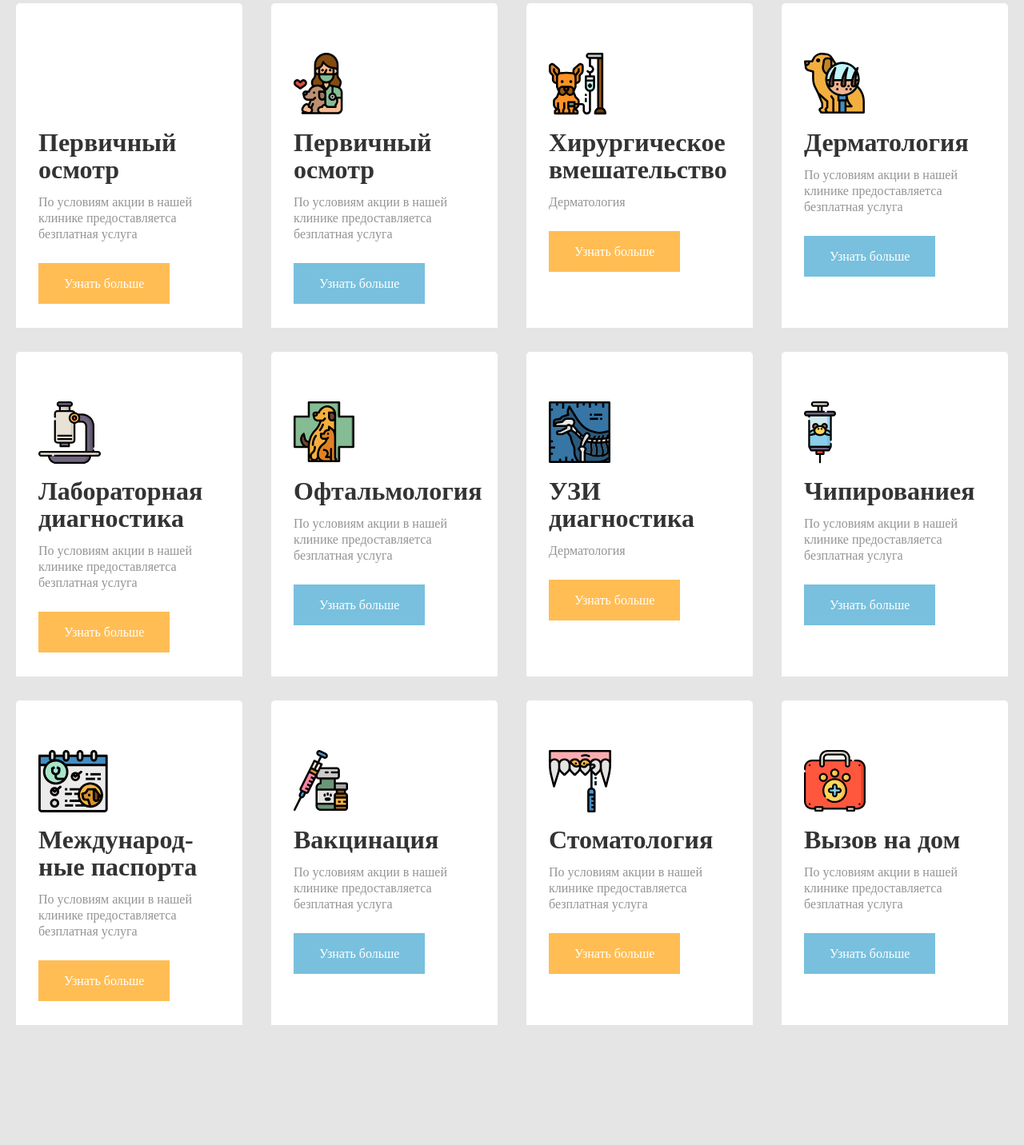
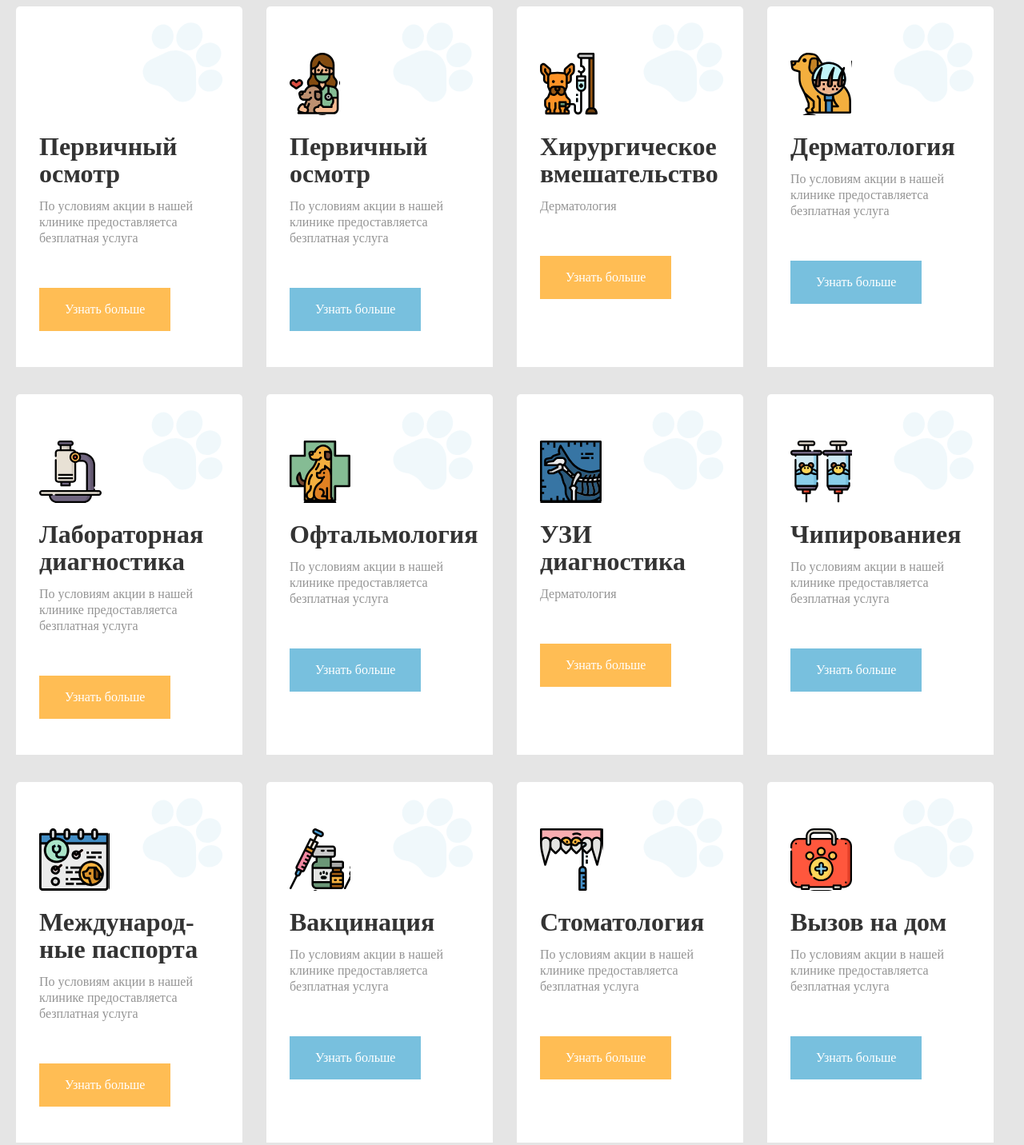
Before and after one commit to jasur727/vet-clinic-our, a plain HTML site: page index.html in a window 1280 px wide. Shown: the part 71-1503 px from the top of the page at 80% size. Before the commit the page ends 1403 px from the top, so only its background shows below. Drawn offline with Linux system fonts and the light colour scheme.

Commit message:
add sectioon

```diff
--- a/css/styles.css
+++ b/css/styles.css
@@ -148,7 +148,8 @@ body{
   list-style: none;
   display: flex;
   flex-wrap: wrap;
-  justify-content: space-between;
+  margin-left: -30px;
+  margin-top: -34px;
   margin: 0;
   padding: 0;
   margin-bottom: 50px;
@@ -156,12 +157,15 @@ body{
 
 .our-services__item{
   background-color: #fff;
-  padding: 157px 22px 45px 28px;
+  padding: 58px 22px 45px 29px;
   margin-right: 30px;
-  margin-top: 30px;
+  margin-top: 34px;
   width: 283px;
   border-radius: 5px 5px 0px 0px;
   transition: all 0.5s ease;
+  background-image: url("../img/bg-blue.svg");
+  background-repeat: no-repeat;
+  background-position: right top;
 }
 
 .our-services__item:hover{
@@ -181,26 +185,23 @@ body{
   color: #333333;
 }
 
-.our-services__icon{
-  position: relative;
-}
-
-.our-services__icon::before{
+.our-services__item::before{
   content: '';
-  position: absolute;
+  display: block;
+  background-image: url("../img/bg-blue.svg");
+  width: 86px;
   height: 78px;
-  background-repeat: no-repeat;
-  top: -95px;
+  margin-bottom: 22px;
 }
 
 .our-services__text{
-  width: 230px;
+  /* width: 230px; */
   font-family: 'Futura PT';
   font-style: normal;
   font-weight: normal;
   font-size: 16px;
   line-height: 20px;
-  margin-bottom: 42px;
+  margin-bottom: 26px;
   color: #949494;
   margin-top: 14px;
 }
@@ -214,6 +215,7 @@ body{
   color: #949494;
   padding: 15px 30px;
   border: 2px solid black;
+  display: inline-block;
   text-decoration: none;
   white-space: nowrap;
   margin-top: 26px;
--- a/index.html
+++ b/index.html
@@ -1,5 +1,6 @@
 <!DOCTYPE html>
 <html lang="en">
+
 <head>
   <meta charset="UTF-8">
   <meta http-equiv="X-UA-Compatible" content="IE=edge">
@@ -8,14 +9,17 @@
   <link rel="stylesheet" href="./css/styles.css">
   <link rel="stylesheet" href="./css/normalize.css">
 </head>
+
 <body>
 
   <footer class="footer">
     <div class="container">
       <div class="site-footer">
         <div class="date-time__icon date-time__icon--row">
-          <time class="date-time__date date1" datetime="18:00T8:00"><span class="date-time__span">Пн - Пт</span> 8:00 - 18:00</time>
-          <time class="date-time__date date2" datetime="14:00T8:00"><span class="date-time__span">Сб - Вс</span> 8:00 - 14:00</time>
+          <time class="date-time__date date1" datetime="18:00T8:00"><span class="date-time__span">Пн - Пт</span> 8:00 -
+            18:00</time>
+          <time class="date-time__date date2" datetime="14:00T8:00"><span class="date-time__span">Сб - Вс</span> 8:00 -
+            14:00</time>
         </div>
 
         <address class="footer__adress footer__adress--active">г. Мариуполь, проспект Победы, 48а</address>
@@ -42,107 +46,84 @@
     <div class="container">
       <ul class="our-services">
 
-        <li class="our-services__item">
-          <div class="our-services__icon bg-one">
+        <li class="our-services__item bg-one">
           <h2 class="our-services__heading">Первичный осмотр</h2>
           <p class="our-services__text">По условиям акции в нашей клинике предоставляетса безплатная услуга</p>
           <a class="our-services__link link__one" href="#">Узнать больше</a>
-          </div>
         </li>
 
-        <li class="our-services__item">
-          <div class="our-services__icon bg-two">
+        <li class="our-services__item bg-two">
           <h2 class="our-services__heading">Первичный осмотр</h2>
           <p class="our-services__text">По условиям акции в нашей клинике предоставляетса безплатная услуга</p>
           <a class="our-services__link link__two" href="#">Узнать больше</a>
-          </div>
         </li>
 
-        <li class="our-services__item">
-          <div class="our-services__icon bg-three">
+        <li class="our-services__item bg-three">
           <h2 class="our-services__heading">Хирургическое вмешательство</h2>
           <p class="our-services__text">Дерматология</p>
           <a class="our-services__link link__one" href="#">Узнать больше</a>
-          </div>
         </li>
 
-        <li class="our-services__item">
-          <div class="our-services__icon bg-four">
+        <li class="our-services__item bg-four">
           <h2 class="our-services__heading">Дерматология</h2>
           <p class="our-services__text">По условиям акции в нашей клинике предоставляетса безплатная услуга</p>
           <a class="our-services__link link__two" href="#">Узнать больше</a>
-          </div>
         </li>
 
-        <li class="our-services__item">
-          <div class="our-services__icon bg-five">
+        <li class="our-services__item bg-five">
           <h2 class="our-services__heading">Лабораторная диагностика</h2>
           <p class="our-services__text">По условиям акции в нашей клинике предоставляетса безплатная услуга</p>
           <a class="our-services__link link__one" href="#">Узнать больше</a>
-          </div>
         </li>
 
-        <li class="our-services__item">
-          <div class="our-services__icon bg-six">
+        <li class="our-services__item bg-six">
           <h2 class="our-services__heading">Офтальмология</h2>
           <p class="our-services__text">По условиям акции в нашей клинике предоставляетса безплатная услуга</p>
           <a class="our-services__link  link__two" href="#">Узнать больше</a>
-          </div>
         </li>
 
-        <li class="our-services__item">
-          <div class="our-services__icon bg-seven">
+        <li class="our-services__item bg-seven">
           <h2 class="our-services__heading">УЗИ
             диагностика</h2>
           <p class="our-services__text">Дерматология</p>
           <a class="our-services__link link__one" href="#">Узнать больше</a>
-          </div>
         </li>
 
-        <li class="our-services__item">
-          <div class="our-services__icon bg-eight">
+        <li class="our-services__item bg-eight">
           <h2 class="our-services__heading">Чипированиея</h2>
           <p class="our-services__text">По условиям акции в нашей клинике предоставляетса безплатная услуга</p>
           <a class="our-services__link  link__two" href="#">Узнать больше</a>
-          </div>
         </li>
 
-        <li class="our-services__item">
-          <div class="our-services__icon bg-nine">
+        <li class="our-services__item bg-nine">
           <h2 class="our-services__heading">Международ-
             ные паспорта</h2>
           <p class="our-services__text">По условиям акции в нашей клинике предоставляетса безплатная услуга</p>
           <a class="our-services__link link__one" href="#">Узнать больше</a>
-          </div>
         </li>
 
-        <li class="our-services__item">
-          <div class="our-services__icon bg-ten">
+        <li class="our-services__item bg-ten">
           <h2 class="our-services__heading">Вакцинация</h2>
           <p class="our-services__text">По условиям акции в нашей клинике предоставляетса безплатная услуга</p>
           <a class="our-services__link link__two" href="#">Узнать больше</a>
-          </div>
         </li>
 
-        <li class="our-services__item">
-          <div class="our-services__icon bg-11">
+        <li class="our-services__item bg-11">
           <h2 class="our-services__heading">Стоматология</h2>
           <p class="our-services__text">По условиям акции в нашей клинике предоставляетса безплатная услуга</p>
           <a class="our-services__link link__one" href="#">Узнать больше</a>
-          </div>
         </li>
 
-        <li class="our-services__item">
-          <div class="our-services__icon bg-12">
+        <li class="our-services__item bg-12">
           <h2 class="our-services__heading">Вызов на дом</h2>
           <p class="our-services__text">По условиям акции в нашей клинике предоставляетса безплатная услуга</p>
           <a class="our-services__link link__two" href="#">Узнать больше</a>
-          </div>
         </li>
-
 
       </ul>
     </div>
   </div>
+
 </body>
+
 </html>
```
Lines whose indentation alone changed are shown as unchanged.
